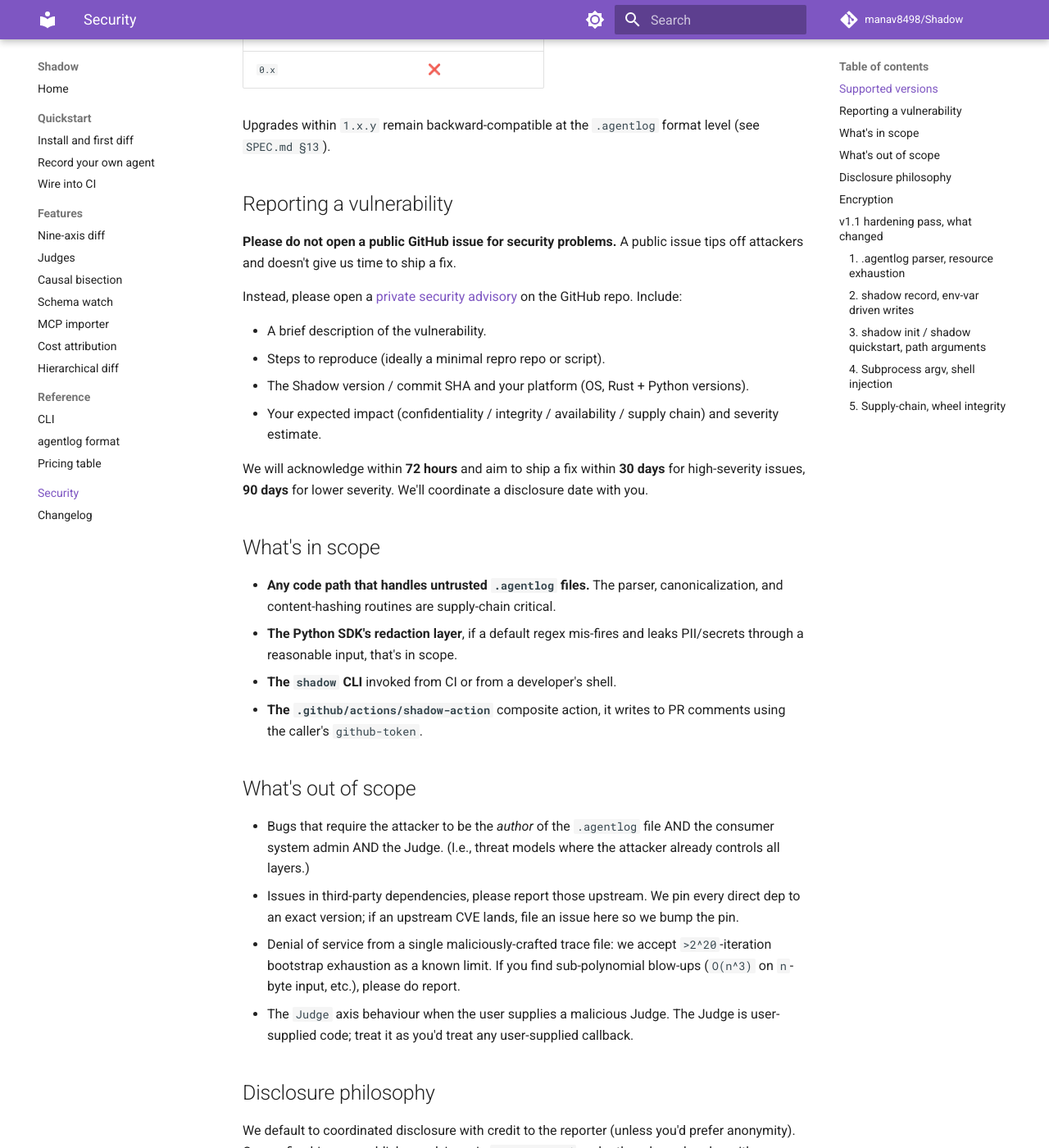
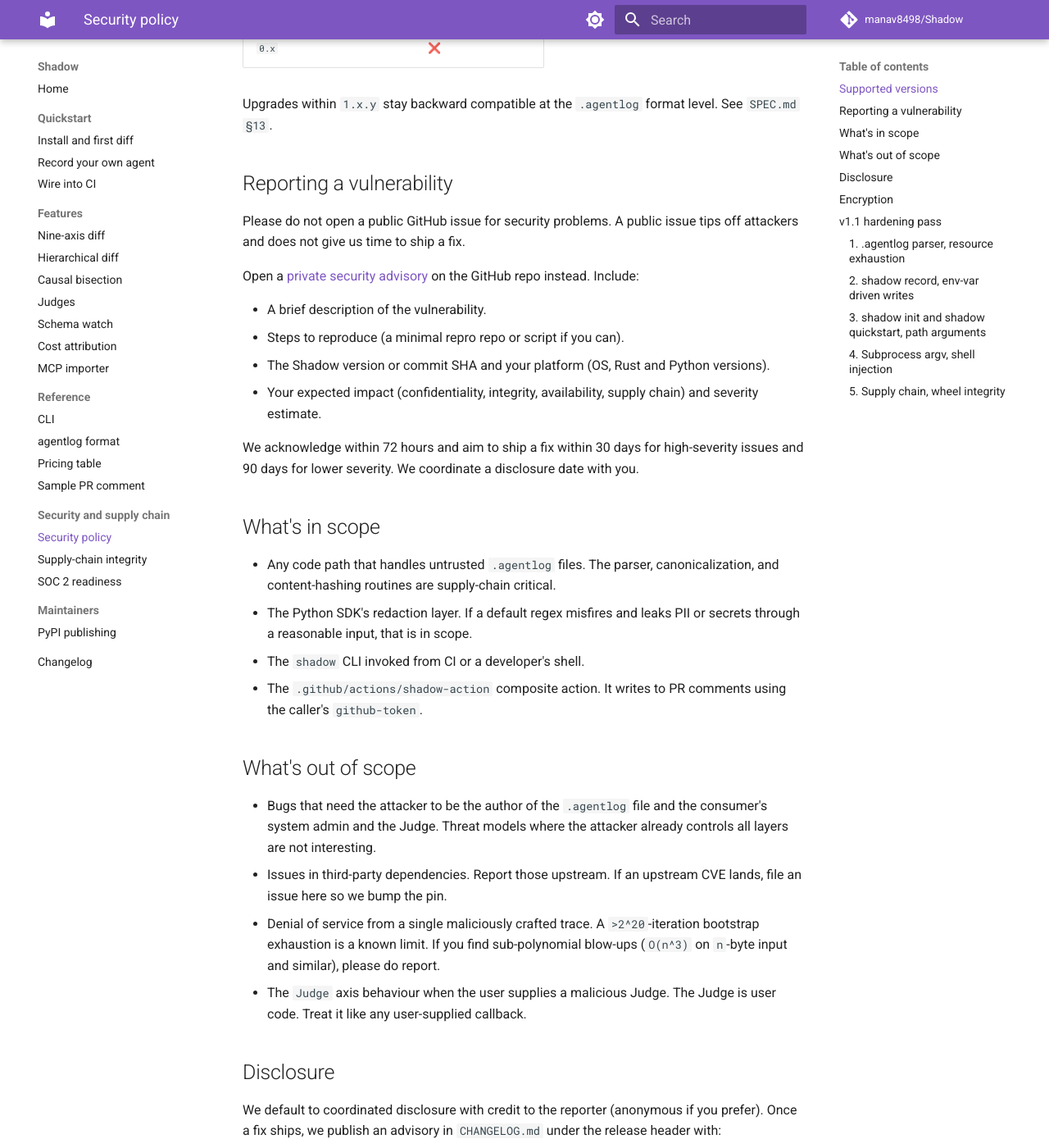
Before and after one commit to manav8498/Shadow, an MkDocs documentation site: the page built from docs/security.md, in a window 1280 px wide and 1400 px high, scrolled down 402 px. Shown: the whole window at 82% size. Built offline with MkDocs 1.6.1 and Material for MkDocs 9.7.7, drawn with Linux system fonts in a browser that asks for light colours; comment, search, counter and statistics services are not loaded; some of the changed text lies outside the part shown.

Commit message:
docs: cleaner nav, surface orphan pages, sync mirrors

```diff
--- a/docs/security.md
+++ b/docs/security.md
@@ -1,10 +1,6 @@
 # Security Policy
 
-> **Honest scope note (as of v1.2.x):** Shadow has **not** had a formal
-> third-party security audit. The v1.1 hardening pass addresses resource-exhaustion, path-traversal, and subprocess-
-> injection classes of bug, but is not a substitute for a penetration
-> test by a qualified firm. If you run Shadow on untrusted inputs in
-> a multi-tenant context, commission an audit.
+Shadow has not had a formal third-party security audit. The v1.1 hardening pass covers resource exhaustion, path traversal, and subprocess injection, but that is not a substitute for a penetration test. If you run Shadow on untrusted inputs in a multi-tenant context, commission an audit.
 
 ## Supported versions
 
@@ -13,59 +9,38 @@
 | `1.x`   | ✅ latest minor receives security patches |
 | `0.x`   | ❌ |
 
-Upgrades within `1.x.y` remain backward-compatible at the `.agentlog`
-format level (see `SPEC.md §13`).
+Upgrades within `1.x.y` stay backward compatible at the `.agentlog` format level. See `SPEC.md §13`.
 
 ## Reporting a vulnerability
 
-**Please do not open a public GitHub issue for security problems.** A public
-issue tips off attackers and doesn't give us time to ship a fix.
+Please do not open a public GitHub issue for security problems. A public issue tips off attackers and does not give us time to ship a fix.
 
-Instead, please open a [private security advisory](https://github.com/manav8498/Shadow/security/advisories/new)
-on the GitHub repo. Include:
+Open a [private security advisory](https://github.com/manav8498/Shadow/security/advisories/new) on the GitHub repo instead. Include:
 
 - A brief description of the vulnerability.
-- Steps to reproduce (ideally a minimal repro repo or script).
-- The Shadow version / commit SHA and your platform (OS, Rust + Python
-  versions).
-- Your expected impact (confidentiality / integrity / availability /
-  supply chain) and severity estimate.
+- Steps to reproduce (a minimal repro repo or script if you can).
+- The Shadow version or commit SHA and your platform (OS, Rust and Python versions).
+- Your expected impact (confidentiality, integrity, availability, supply chain) and severity estimate.
 
-We will acknowledge within **72 hours** and aim to ship a fix within
-**30 days** for high-severity issues, **90 days** for lower severity. We'll
-coordinate a disclosure date with you.
+We acknowledge within 72 hours and aim to ship a fix within 30 days for high-severity issues and 90 days for lower severity. We coordinate a disclosure date with you.
 
 ## What's in scope
 
-- **Any code path that handles untrusted `.agentlog` files.** The parser,
-  canonicalization, and content-hashing routines are supply-chain critical.
-- **The Python SDK's redaction layer**, if a default regex mis-fires and
-  leaks PII/secrets through a reasonable input, that's in scope.
-- **The `shadow` CLI** invoked from CI or from a developer's shell.
-- **The `.github/actions/shadow-action`** composite action, it writes to
-  PR comments using the caller's `github-token`.
+- Any code path that handles untrusted `.agentlog` files. The parser, canonicalization, and content-hashing routines are supply-chain critical.
+- The Python SDK's redaction layer. If a default regex misfires and leaks PII or secrets through a reasonable input, that is in scope.
+- The `shadow` CLI invoked from CI or a developer's shell.
+- The `.github/actions/shadow-action` composite action. It writes to PR comments using the caller's `github-token`.
 
 ## What's out of scope
 
-- Bugs that require the attacker to be the *author* of the `.agentlog`
-  file AND the consumer system admin AND the Judge. (I.e., threat models
-  where the attacker already controls all layers.)
-- Issues in third-party dependencies, please report those upstream. We
-  pin every direct dep to an exact version; if an upstream CVE lands, file
-  an issue here so we bump the pin.
-- Denial of service from a single maliciously-crafted trace file: we
-  accept `>2^20`-iteration bootstrap exhaustion as a known limit. If you
-  find sub-polynomial blow-ups (`O(n^3)` on `n`-byte input, etc.),
-  please do report.
-- The `Judge` axis behaviour when the user supplies a malicious Judge.
-  The Judge is user-supplied code; treat it as you'd treat any
-  user-supplied callback.
+- Bugs that need the attacker to be the author of the `.agentlog` file and the consumer's system admin and the Judge. Threat models where the attacker already controls all layers are not interesting.
+- Issues in third-party dependencies. Report those upstream. If an upstream CVE lands, file an issue here so we bump the pin.
+- Denial of service from a single maliciously crafted trace. A `>2^20`-iteration bootstrap exhaustion is a known limit. If you find sub-polynomial blow-ups (`O(n^3)` on `n`-byte input and similar), please do report.
+- The `Judge` axis behaviour when the user supplies a malicious Judge. The Judge is user code. Treat it like any user-supplied callback.
 
-## Disclosure philosophy
+## Disclosure
 
-We default to coordinated disclosure with credit to the reporter (unless
-you'd prefer anonymity). Once a fix ships, we publish an advisory in
-`CHANGELOG.md` under the release header, with:
+We default to coordinated disclosure with credit to the reporter (anonymous if you prefer). Once a fix ships, we publish an advisory in `CHANGELOG.md` under the release header with:
 
 - A description of the vulnerability and impact.
 - The fixing commit SHA.
@@ -74,98 +49,60 @@
 
 ## Encryption
 
-GitHub's [private security advisory](https://docs.github.com/en/code-security/security-advisories/guidance-on-reporting-and-writing-information-about-vulnerabilities/privately-reporting-a-security-vulnerability)
-channel is end-to-end between you and the maintainers and is the
-preferred transport. If you need a separate encrypted channel, open
-the advisory with a note asking for one and we'll coordinate.
+GitHub's [private security advisory](https://docs.github.com/en/code-security/security-advisories/guidance-on-reporting-and-writing-information-about-vulnerabilities/privately-reporting-a-security-vulnerability) channel is end-to-end between you and the maintainers. That is the preferred transport. If you need a separate encrypted channel, open the advisory with a note asking for one and we will coordinate.
 
-## v1.1 hardening pass, what changed
+## v1.1 hardening pass
 
-A concrete hardening pass was shipped alongside v1.1. Each item below
-names the attack surface, the mitigation, and (importantly) what is
-**not** addressed so you know where your own risk posture has to
-carry the load.
+A concrete hardening pass shipped alongside v1.1. Each item names the attack surface, the mitigation, and what is not addressed so you know where your own risk posture has to carry the load.
 
 ### 1. `.agentlog` parser, resource exhaustion
 
-**Risk**: a malicious or truncated `.agentlog` could exhaust memory
-via a newline-free stream (unbounded `read_line`), a deeply-nested
-JSON payload, or a multi-gigabyte file.
+**Risk.** A malicious or truncated `.agentlog` could exhaust memory via a newline-free stream (unbounded `read_line`), a deeply nested JSON payload, or a multi-gigabyte file.
 
-**Hardened**:
-- `DEFAULT_MAX_LINE_BYTES = 16 MiB`, per-line cap enforced via
-  `Read::take`, so a newline-free stream errors out at the cap
-  rather than growing the buffer.
-- `DEFAULT_MAX_TOTAL_BYTES = 1 GiB`, whole-trace cap that keeps
-  `parse_all` from accumulating an unbounded `Vec<Record>`.
-- Both limits are tunable per-`Parser` via `with_max_line_bytes` /
-  `with_max_total_bytes`; callers ingesting legitimate larger
-  records (multimodal payloads, batch ingest) can raise it.
-- New typed errors `LineTooLarge { line, bytes, limit }` and
-  `TraceTooLarge { bytes, limit }`, actionable, not silent.
+**Hardened.**
+- `DEFAULT_MAX_LINE_BYTES = 16 MiB`. Per-line cap enforced via `Read::take`, so a newline-free stream errors out at the cap rather than growing the buffer.
+- `DEFAULT_MAX_TOTAL_BYTES = 1 GiB`. Whole-trace cap that keeps `parse_all` from accumulating an unbounded `Vec<Record>`.
+- Both limits are tunable per-`Parser` via `with_max_line_bytes` and `with_max_total_bytes`. Callers ingesting legitimate larger records (multimodal payloads, batch ingest) can raise it.
+- New typed errors `LineTooLarge { line, bytes, limit }` and `TraceTooLarge { bytes, limit }`. Actionable, not silent.
 
-**NOT hardened**:
-- JSON depth limits beyond serde_json's default recursion guard.
-  Out of scope for a local-first tool; for server-side ingestion,
-  wrap the parser in your own JSON sanity layer.
+**Not hardened.**
+- JSON depth limits beyond serde_json's default recursion guard. Out of scope for a local-first tool. For server-side ingestion, wrap the parser in your own JSON sanity layer.
 
 ### 2. `shadow record`, env-var driven writes
 
-**Risk**: `SHADOW_SESSION_OUTPUT` lets the shim write wherever the
-invoking user can. A poisoned shell profile could redirect output
-somewhere unwanted.
+**Risk.** `SHADOW_SESSION_OUTPUT` lets the shim write wherever the invoking user can. A poisoned shell profile could redirect output somewhere unwanted.
 
-**Hardened** (v0.3.1 + v1.1):
-- `shadow record` writable-preflights the output path in the parent
-  before spawning the child. Test-locked via
-  `test_shadow_record_fails_fast_on_unwritable_output_path`.
-- Env handling: no user-input splat; only `SHADOW_SESSION_OUTPUT`,
-  `SHADOW_SESSION_TAGS`, and an augmented `PYTHONPATH` are set.
+**Hardened.**
+- `shadow record` writability-preflights the output path in the parent before spawning the child. Test-locked via `test_shadow_record_fails_fast_on_unwritable_output_path`.
+- Env handling: no user-input splat. Only `SHADOW_SESSION_OUTPUT`, `SHADOW_SESSION_TAGS`, and an augmented `PYTHONPATH` are set.
 
-**NOT hardened**:
-- The shim doesn't verify the output path is inside the caller's
-  project dir. Same posture as any env-var-driven test runner.
+**Not hardened.**
+- The shim does not verify the output path is inside the caller's project dir. Same posture as any env-var-driven test runner.
 
-### 3. `shadow init` / `shadow quickstart`, path arguments
+### 3. `shadow init` and `shadow quickstart`, path arguments
 
-**Risk**: path-traversal via `../../../etc/` style arguments. Always
-scoped to what the invoking user can write, so low-impact, but bad
-form and worth closing.
+**Risk.** Path traversal via `../../../etc/` style arguments. Always scoped to what the invoking user can write, so low impact, but bad form and worth closing.
 
-**Hardened**:
-- Both commands use `Path.resolve()` before any write, so symlink
-  tricks resolve before the write check. Writes to paths outside
-  the current working directory fail cleanly.
+**Hardened.**
+- Both commands use `Path.resolve()` before any write. Symlink tricks resolve before the write check. Writes to paths outside the current working directory fail cleanly.
 
-**NOT hardened**:
-- We don't disallow absolute paths outright, users legitimately
-  want to scaffold into `~/projects/foo/`.
+**Not hardened.**
+- We do not disallow absolute paths outright. Users legitimately want to scaffold into `~/projects/foo/`.
 
 ### 4. Subprocess argv, shell injection
 
-**Not a real risk**: `subprocess.run(args, shell=False, env=env)` is
-the only spawn path. No shell-string concatenation. The user's argv
-is passed verbatim as an argument vector. Documented for reviewers
-who want to confirm by inspection.
+Not a real risk. `subprocess.run(args, shell=False, env=env)` is the only spawn path. No shell-string concatenation. The user's argv is passed verbatim as an argument vector. Documented for reviewers who want to confirm by inspection.
 
-### 5. Supply-chain, wheel integrity
+### 5. Supply chain, wheel integrity
 
-**Hardened** (v0.2.2):
-- Every wheel on PyPI is signed via Sigstore cosign (keyless OIDC).
-  Attestations published alongside the GitHub Release.
-- CycloneDX 1.5 SBOMs attached to each release (Python + Rust +
-  TypeScript components).
-- PyPI uploads use Trusted Publisher (OIDC), no long-lived token
-  stored anywhere.
+**Hardened.**
+- Every wheel on PyPI is signed via Sigstore cosign (keyless OIDC). Attestations published alongside the GitHub Release.
+- CycloneDX 1.5 SBOMs attached to each release (Python, Rust, and TypeScript components).
+- PyPI uploads use Trusted Publisher (OIDC). No long-lived token stored anywhere.
 
-**NOT hardened**:
-- We don't ship reproducible builds. Two consecutive `maturin
-  build` invocations on the same commit produce byte-identical
-  wheels on the same machine, but not necessarily across machines.
+**Not hardened.**
+- We do not ship reproducible builds. Two consecutive `maturin build` invocations on the same commit produce byte-identical wheels on the same machine, but not necessarily across machines.
 
 ---
 
-**If you find something this pass missed**, please open a private
-security advisory as described above. Anything reported in good
-faith will be credited (or kept anonymous at your preference) in the
-release notes when the fix ships.
+If you find something this pass missed, please open a private security advisory as described above. Anything reported in good faith will be credited (or kept anonymous at your preference) in the release notes when the fix ships.
--- a/mkdocs.yml
+++ b/mkdocs.yml
@@ -1,5 +1,5 @@
 site_name: Shadow
-site_description: Behavioural code review for LLM agents
+site_description: Behavior testing for LLM agents, in the pull request
 site_url: https://manav8498.github.io/Shadow/
 repo_url: https://github.com/manav8498/Shadow
 repo_name: manav8498/Shadow
@@ -59,15 +59,21 @@
       - Wire into CI: quickstart/ci.md
   - Features:
       - Nine-axis diff: features/nine-axis.md
+      - Hierarchical diff: features/hierarchical.md
+      - Causal bisection: features/bisect.md
       - Judges: features/judges.md
-      - Causal bisection: features/bisect.md
       - Schema watch: features/schema-watch.md
+      - Cost attribution: features/cost-attribution.md
       - MCP importer: features/mcp.md
-      - Cost attribution: features/cost-attribution.md
-      - Hierarchical diff: features/hierarchical.md
   - Reference:
       - CLI: reference/cli.md
       - agentlog format: reference/agentlog.md
       - Pricing table: reference/pricing.md
-  - Security: security.md
+      - Sample PR comment: sample-pr-comment.md
+  - Security and supply chain:
+      - Security policy: security.md
+      - Supply-chain integrity: SUPPLY-CHAIN.md
+      - SOC 2 readiness: SOC2-READINESS.md
+  - Maintainers:
+      - PyPI publishing: PYPI-PUBLISHING.md
   - Changelog: changelog.md
```
Also changed, not shown: docs/SUPPLY-CHAIN.md (+1 -1 lines), docs/quickstart/ci.md (+1 -1 lines), docs/reference/agentlog.md (+1 -1 lines).
